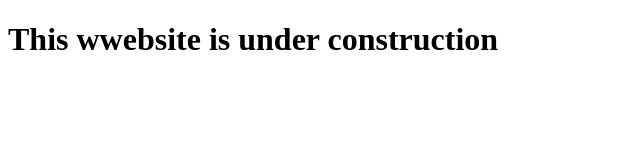
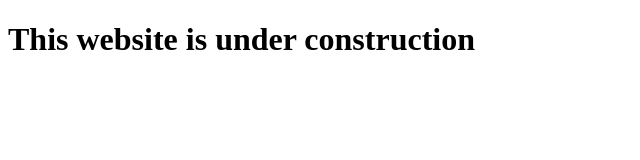
Before and after one commit to SouravDhaliDesign/SouravDhaliDesign.github.io, a plain HTML site: page index.html in a window 1280 px wide. Shown: the whole page, without its empty margins (0-640 px from the left). Drawn offline with Linux system fonts and the light colour scheme.

Commit message:
heading add

```diff
--- a/index.html
+++ b/index.html
@@ -7,6 +7,6 @@
     <title>Document</title>
 </head>
 <body>
-    <h1>This wwebsite is under construction</h1>
+    <h1>This website is under construction</h1>
 </body>
 </html>
```
